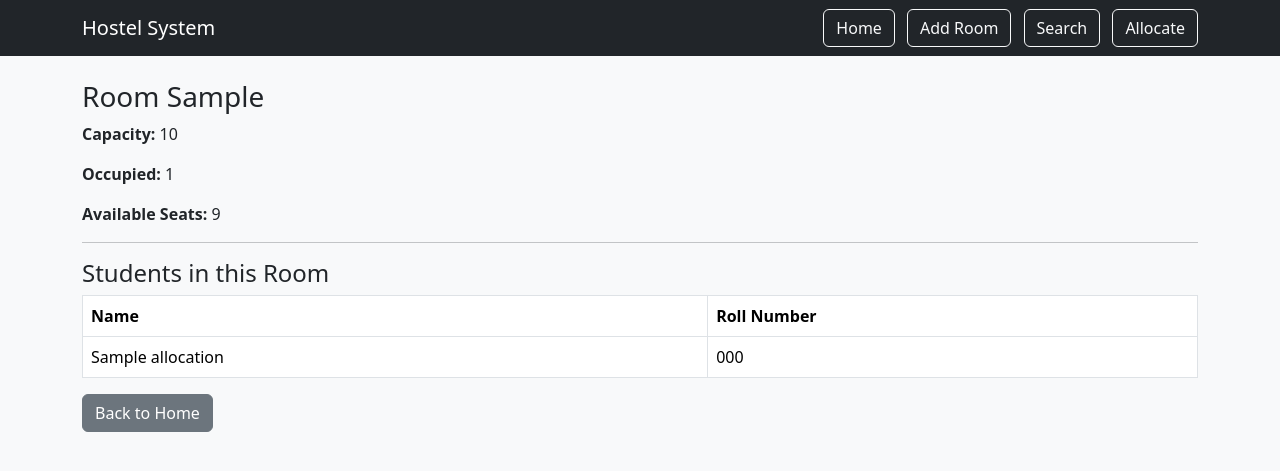
After one commit to himitnarayan/smart-hostel-room-allocation, a Django app: page /room/1/ in a window 1280 px wide. The commit adds this page. Shown: the top 471 px of the page. Run offline with Django 5.2, Linux system fonts and the light colour scheme; tables that the repository leaves empty hold one stand-in row (values such as "Sample post").

Commit message:
Reset DB after allocation model change

```diff
--- a/hostel_project/settings.py
+++ b/hostel_project/settings.py
@@ -76,9 +76,12 @@ WSGI_APPLICATION = "hostel_project.wsgi.application"
 # Database
 # https://docs.djangoproject.com/en/6.0/ref/settings/#databases
 
+import dj_database_url
+import os
+
 DATABASES = {
     'default': dj_database_url.config(
-        default=os.environ.get('DATABASE_URL')
+        default='postgresql://postgres:Somu2004@localhost:5432/hostel_db'
     )
 }
 
--- a/hostel_project/urls.py
+++ b/hostel_project/urls.py
@@ -16,9 +16,9 @@ Including another URLconf
 """
 
 from django.contrib import admin
-from django.urls import include, path
+from django.urls import path, include
 
 urlpatterns = [
-    path("admin/", admin.site.urls),
+    path('admin/', admin.site.urls),
     path('', include('rooms.urls')),
 ]
--- a/rooms/models.py
+++ b/rooms/models.py
@@ -6,21 +6,28 @@ class Room(models.Model):
     capacity = models.PositiveIntegerField()
     has_ac = models.BooleanField(default=False)
     has_attached_washroom = models.BooleanField(default=False)
-    occupied = models.PositiveIntegerField(default=0)  # NEW FIELD
+    occupied = models.PositiveIntegerField(default=0)
     created_at = models.DateTimeField(auto_now_add=True)
 
     def available_seats(self):
         return self.capacity - self.occupied
 
+    def is_full(self):
+        return self.occupied >= self.capacity
+
     def __str__(self):
         return f"Room {self.room_no}"
 
 
-# NEW TABLE
 class Allocation(models.Model):
-    room = models.ForeignKey(Room, on_delete=models.CASCADE)
-    students_allocated = models.PositiveIntegerField()
+    room = models.ForeignKey(
+        Room,
+        on_delete=models.CASCADE,
+        related_name="students"
+    )
+    student_name = models.CharField(max_length=100)
+    student_roll_number = models.CharField(max_length=20)
     allocated_at = models.DateTimeField(auto_now_add=True)
 
     def __str__(self):
-        return f"{self.students_allocated} students → Room {self.room.room_no}"
+        return f"{self.student_name} ({self.student_roll_number}) - Room {self.room.room_no}"
--- a/rooms/templates/allocate_room.html
+++ b/rooms/templates/allocate_room.html
@@ -2,7 +2,7 @@
 
 {% block content %}
 
-<h3>Allocate Room</h3>
+<h3>Allocate Student</h3>
 
 <form method="POST" class="mb-4">
     {% csrf_token %}
@@ -14,7 +14,6 @@
 <div class="alert alert-success">
     <h5>Room Allocated Successfully</h5>
     <p><strong>Room No:</strong> {{ allocated_room.room_no }}</p>
-    <p><strong>Remaining Seats:</strong> {{ allocated_room.available_seats }}</p>
 </div>
 {% endif %}
 
--- a/rooms/templates/base.html
+++ b/rooms/templates/base.html
@@ -1,9 +1,7 @@
 <!DOCTYPE html>
 <html>
 <head>
-    <title>Smart Hostel Room Allocation</title>
-
-    <!-- Bootstrap CDN -->
+    <title>Smart Hostel System</title>
     <link href="https://cdn.jsdelivr.net/npm/bootstrap@5.3.2/dist/css/bootstrap.min.css" rel="stylesheet">
 </head>
 
@@ -11,8 +9,11 @@
 
 <nav class="navbar navbar-expand-lg navbar-dark bg-dark">
     <div class="container">
-       <a class="btn btn-outline-light me-2" href="/search/">Search</a>
+        <a class="navbar-brand" href="/">Hostel System</a>
+        <div>
+            <a class="btn btn-outline-light me-2" href="/">Home</a>
             <a class="btn btn-outline-light me-2" href="/add/">Add Room</a>
+            <a class="btn btn-outline-light me-2" href="/search/">Search</a>
             <a class="btn btn-outline-light" href="/allocate/">Allocate</a>
         </div>
     </div>
--- /dev/null
+++ b/rooms/templates/room_detail.html
@@ -0,0 +1,35 @@
+{% extends 'base.html' %}
+
+{% block content %}
+
+<h3>Room {{ room.room_no }}</h3>
+
+<p><strong>Capacity:</strong> {{ room.capacity }}</p>
+<p><strong>Occupied:</strong> {{ room.occupied }}</p>
+<p><strong>Available Seats:</strong> {{ room.available_seats }}</p>
+
+<hr>
+
+<h4>Students in this Room</h4>
+
+<table class="table table-bordered">
+    <tr>
+        <th>Name</th>
+        <th>Roll Number</th>
+    </tr>
+
+    {% for student in students %}
+    <tr>
+        <td>{{ student.student_name }}</td>
+        <td>{{ student.student_roll_number }}</td>
+    </tr>
+    {% empty %}
+    <tr>
+        <td colspan="2">No students allocated</td>
+    </tr>
+    {% endfor %}
+</table>
+
+<a href="/" class="btn btn-secondary">Back to Home</a>
+
+{% endblock %}
--- a/rooms/urls.py
+++ b/rooms/urls.py
@@ -2,8 +2,9 @@ from django.urls import path
 from . import views
 
 urlpatterns = [
-    path('', views.room_list, name='room_list'),
+    path('', views.room_list, name='room_list'),  # Home
     path('add/', views.add_room, name='add_room'),
     path('search/', views.search_room_view, name='search_room'),
     path('allocate/', views.allocate_room_view, name='allocate_room'),
+    path('room/<int:room_id>/', views.room_detail, name='room_detail'),
 ]
--- a/rooms/views.py
+++ b/rooms/views.py
@@ -1,25 +1,27 @@
-from django.shortcuts import render, redirect
+from django.shortcuts import render, redirect, get_object_or_404
 from .models import Room
 from .forms import RoomForm, SearchForm, AllocationForm
 from .services import search_rooms, allocate_room
 
 
-# 1️⃣ Add Room
-def add_room(request):
-    form = RoomForm(request.POST or None)
-    if form.is_valid():
-        form.save()
-        return redirect('room_list')
-    return render(request, 'add_room.html', {'form': form})
-
-
-# 2️⃣ View All Rooms
+# 🏠 HOME - View All Rooms
 def room_list(request):
     rooms = Room.objects.all()
     return render(request, 'room_list.html', {'rooms': rooms})
 
 
-# 3️⃣ Search Rooms
+# ➕ Add Room
+def add_room(request):
+    form = RoomForm(request.POST or None)
+
+    if form.is_valid():
+        form.save()
+        return redirect('room_list')
+
+    return render(request, 'add_room.html', {'form': form})
+
+
+# 🔍 Search Rooms
 def search_room_view(request):
     form = SearchForm(request.GET or None)
     rooms = Room.objects.all()
@@ -37,18 +39,24 @@ def search_room_view(request):
     })
 
 
-# 4️⃣ Allocate Room
+# 🎯 Allocate Student
 def allocate_room_view(request):
     form = AllocationForm(request.POST or None)
     allocated_room = None
     message = None
 
     if request.method == "POST" and form.is_valid():
-        students = form.cleaned_data['students']
+        student_name = form.cleaned_data['student_name']
+        student_roll_number = form.cleaned_data['student_roll_number']
         needs_ac = form.cleaned_data['needs_ac']
         needs_washroom = form.cleaned_data['needs_washroom']
 
-        allocated_room = allocate_room(students, needs_ac, needs_washroom)
+        allocated_room = allocate_room(
+            student_name,
+            student_roll_number,
+            needs_ac,
+            needs_washroom
+        )
 
         if not allocated_room:
             message = "Room not available"
@@ -58,3 +66,14 @@ def allocate_room_view(request):
         'allocated_room': allocated_room,
         'message': message
     })
+
+
+# 🏨 Room Detail (See Students Inside)
+def room_detail(request, room_id):
+    room = get_object_or_404(Room, id=room_id)
+    students = room.students.all()
+
+    return render(request, 'room_detail.html', {
+        'room': room,
+        'students': students
+    })
```
Also changed, not shown: rooms/forms.py (+28 -6 lines), rooms/services.py (+12 -6 lines), rooms/templates/room_list.html (+9 -1 lines), rooms/migrations/0001_initial.py, rooms/migrations/0002_room_occupied_allocation.py (deleted).
